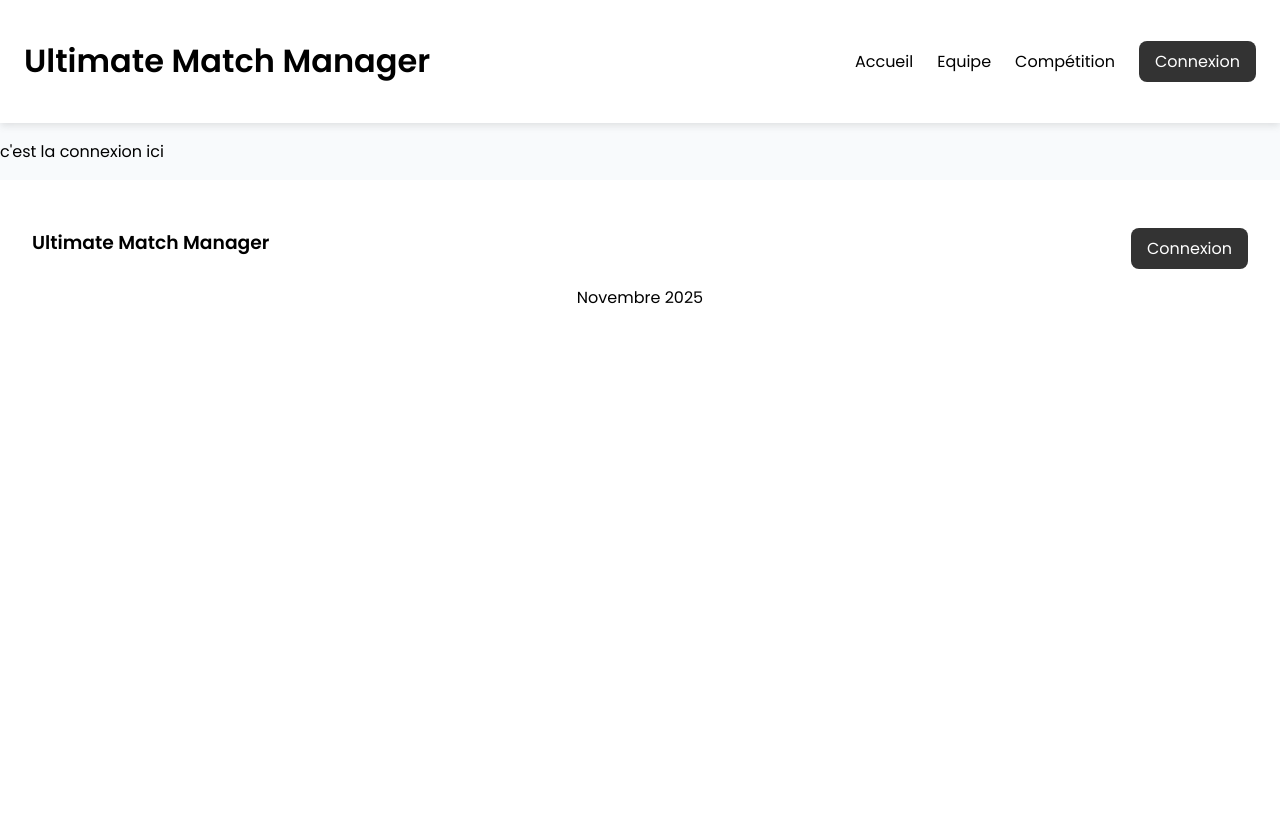
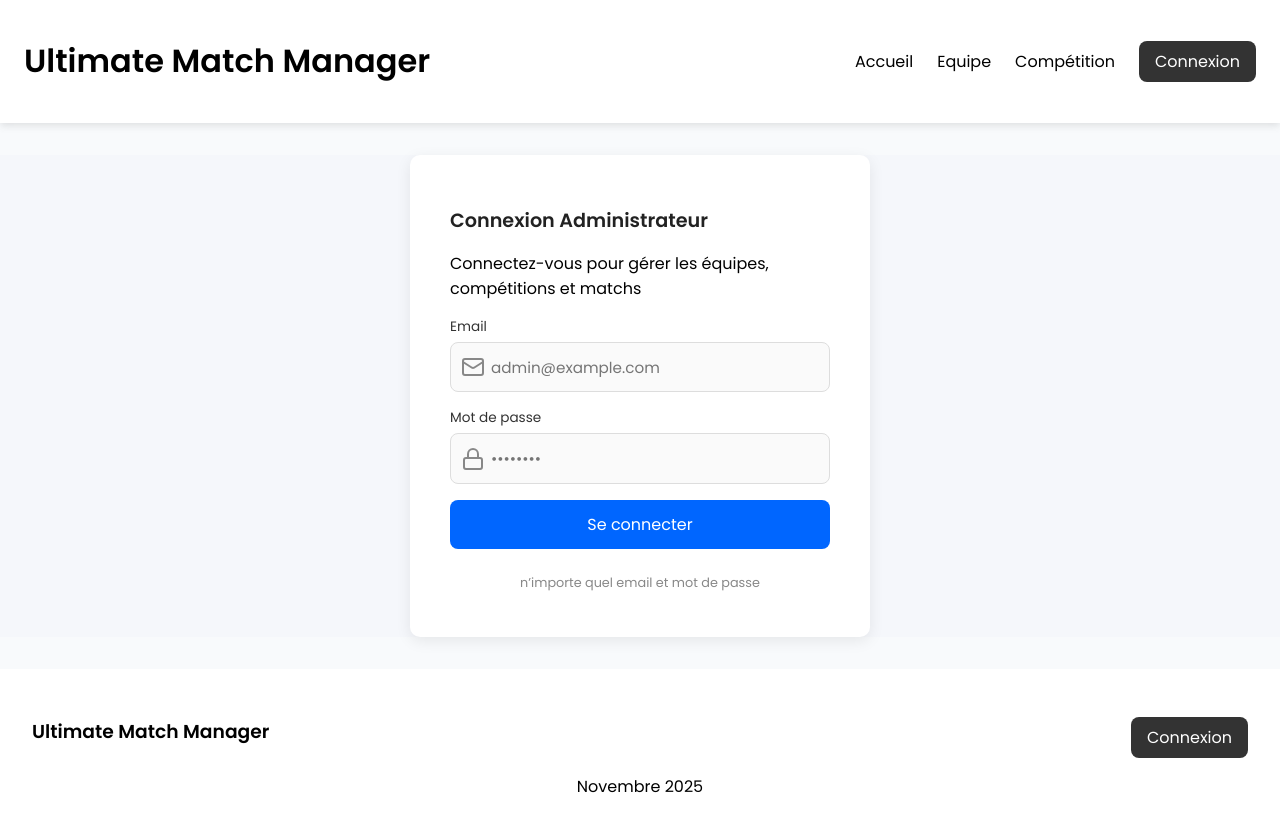
Before and after one commit to thibautdbrx/ultimate, a Vue app in the folder frontend/Site-Ultimate/: page /Connexion in a window 1280 px wide. Shown: the top 832 px of the page. Before the commit the page ends 800 px from the top, so only its background shows below. Built offline with nearby package versions, Linux system fonts and the light colour scheme.

Commit message:
ajout page de connexion

```diff
--- a/frontend/Site-Ultimate/src/App.vue
+++ b/frontend/Site-Ultimate/src/App.vue
@@ -7,14 +7,14 @@ import Footer from './components/Footer.vue'
 <template>
   <div id="app">
     <Header />
-    <router-view /> <!-- C’est ici que la “page actuelle” s’affiche -->
+    <router-view /> <!-- C’est ici que la page actuelle s’affiche -->
   <Footer />
   </div>
 </template>
 
 <style scoped>
 #app{
-  background-color: oklch(.984 .003 247.858);
+  background-color: #f8fafc;
 }
 
 
--- a/frontend/Site-Ultimate/src/components/Card_resultat.vue
+++ b/frontend/Site-Ultimate/src/components/Card_resultat.vue
@@ -76,5 +76,7 @@ h3{
 
 .nom_equipe{
   margin: 0.5rem;
+  font-weight: bold;
 }
+
 </style>
--- /dev/null
+++ b/frontend/Site-Ultimate/src/components/LogginButton.vue
@@ -0,0 +1,33 @@
+<script setup>
+defineProps({
+  texte:String
+})
+</script>
+
+<template>
+  <button type="submit" class="login-btn">
+    <p id="texte_btt">{{texte}}</p>
+  </button>
+</template>
+
+<style scoped>
+.login-btn {
+  background-color: #0066ff;
+  color: white;
+  border: none;
+  border-radius: 8px;
+  padding: 0.75rem;
+  font-size: 1rem;
+  cursor: pointer;
+  font-weight: 500;
+  transition: background 0.2s;
+}
+
+.login-btn:hover {
+  background-color: #0052cc;
+}
+
+#texte_btt{
+  margin: 0rem;
+}
+</style>
--- /dev/null
+++ b/frontend/Site-Ultimate/src/components/champs_input.vue
@@ -0,0 +1,76 @@
+<script setup>
+import { computed } from 'vue'
+
+const props = defineProps({
+  label: String,
+  type: String,
+  placeholder: String,
+  modelValue: String,
+  icon: String
+})
+
+const emit = defineEmits(['update:modelValue']) // sert dire au parent que la variable à changer dans son élément
+const model = computed({ //dit de envoyer l'info au parents quand model est modifier
+  get: () => props.modelValue,
+  set: (val) => emit('update:modelValue', val)
+})
+</script>
+
+
+<template>
+  <div class="input-group">
+    <label>{{ label }}</label>
+    <div class="input-wrapper">
+      <span class="icon">
+
+        <component :is="icon" alt="icon" class="card-svg-icon"/>
+
+      </span>
+      <input
+          :type="type"
+          :placeholder="placeholder"
+          v-model="model"
+      />
+    </div>
+  </div>
+</template>
+
+
+
+<style scoped>
+.input-group {
+  display: flex;
+  flex-direction: column;
+  gap: 0.3rem;
+}
+
+label {
+  font-size: 0.85rem;
+  color: #333;
+}
+
+.input-wrapper {
+  display: flex;
+  align-items: center;
+  border: 1px solid #ddd;
+  border-radius: 8px;
+  padding: 0.4rem 0.6rem;
+  background: #fafafa;
+}
+
+.icon {
+  color: #888;
+  margin-right: 0.4rem;
+  display: flex;
+  align-items: center;
+}
+
+input {
+  border: none;
+  outline: none;
+  flex: 1;
+  background: transparent;
+  font-size: 0.95rem;
+  padding: 0.4rem 0;
+}
+</style>
--- /dev/null
+++ b/frontend/Site-Ultimate/src/components/form_connexion.vue
@@ -0,0 +1,60 @@
+<script setup>
+import {ref} from 'vue'
+import LoginButton from './LogginButton.vue'
+import Champs_input from "@/components/champs_input.vue";
+import CadenaIcon from "@/assets/icons/cadena.svg"
+import EmailIcon from "@/assets/icons/email.svg"
+
+const email = ref('')
+const password = ref('')
+
+const submitForm = () => {
+  alert(`mettre l'api ici ${email.value}`)
+}
+</script>
+
+
+
+<template>
+  <form class="login_form" @submit.prevent="submitForm">
+    <champs_input
+        label="Email"
+        type="email"
+        placeholder="admin@example.com"
+        v-model="email"
+        :icon="EmailIcon"
+    />
+    <champs_input
+        label="Mot de passe"
+        type="password"
+        placeholder="••••••••"
+        v-model="password"
+        :icon="CadenaIcon"
+    />
+
+    <LoginButton texte="Se connecter"/>
+
+    <p class="demo-text">
+      n’importe quel email et mot de passe
+    </p>
+  </form>
+</template>
+
+
+
+<style scoped>
+.login_form {
+  display: flex;
+  flex-direction: column;
+  gap: 1rem;
+}
+
+.demo-text {
+  text-align: center;
+  font-size: 0.8rem;
+  color: #888;
+  margin-top: 0.6rem;
+}
+
+
+</style>
--- a/frontend/Site-Ultimate/src/views/Connexion.vue
+++ b/frontend/Site-Ultimate/src/views/Connexion.vue
@@ -1,11 +1,49 @@
-<script setup lang="ts">
-
+<script setup>
+import Form_connexion from '../components/form_connexion.vue'
 </script>
 
 <template>
-<p> c'est la connexion ici</p>
+  <div class="login_page">
+    <div class="login-container">
+      <h3>Connexion Administrateur</h3>
+      <p id="text_info">
+        Connectez-vous pour gérer les équipes, compétitions et matchs
+      </p>
+
+      <Form_connexion />
+    </div>
+  </div>
 </template>
 
 <style scoped>
+.login_page {
+  display: flex;
+  justify-content: center;
+  align-items: center;
+  margin-top: 2rem;
+  margin-bottom: 2rem;
+  background-color: #f5f7fb;
+}
 
+.login-container {
+  background: #fff;
+  border-radius: 10px;
+  box-shadow: 0 4px 15px rgba(0, 0, 0, 0.08);
+  padding: 2rem 2.5rem;
+  width: 380px;
+  text-align: left;
+}
+
+h3 {
+  font-weight: 600;
+  font-size: 1.2rem;
+  margin-bottom: 0.3rem;
+  color: #222;
+}
+
+.text_info {
+  color: #666;
+  font-size: 0.9rem;
+  margin-bottom: 1.5rem;
+}
 </style>
```
Also changed, not shown: frontend/Site-Ultimate/src/assets/icons/cadena.svg (added), frontend/Site-Ultimate/src/assets/icons/email.svg (added).
